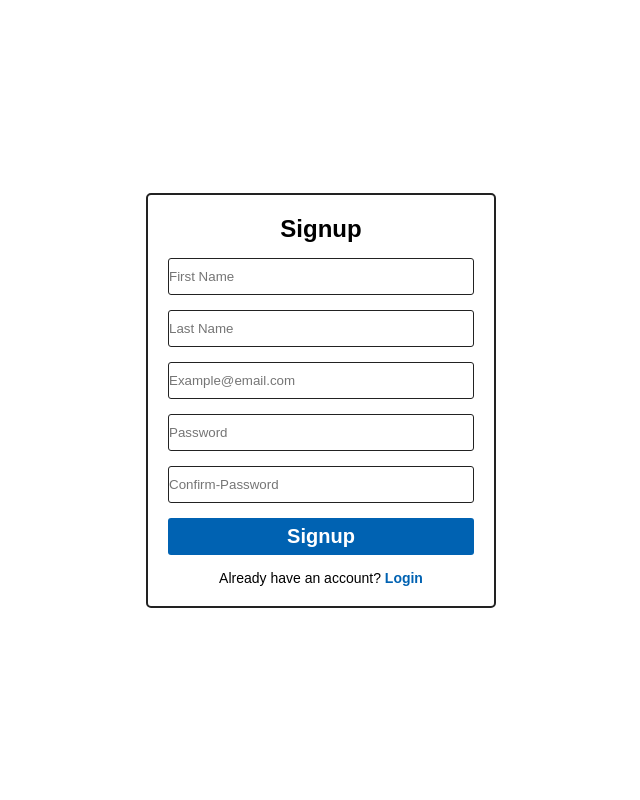
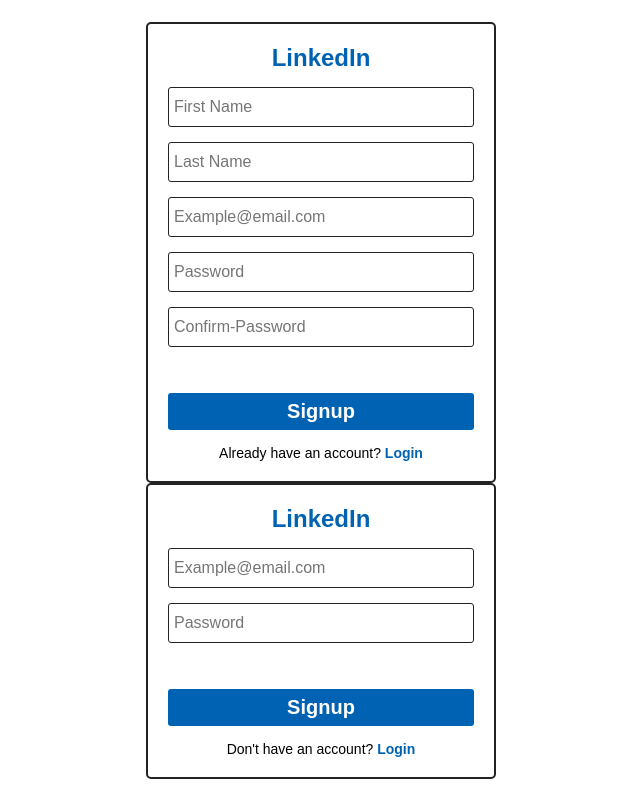
Before and after one commit to AliAbdelAall/LinkedIn-clone, a React (Create React App) app in the folder frontend/: page / in a window 1280 px wide. Shown: the whole page, without its empty margins (319-959 px from the left). Built offline with nearby package versions, Linux system fonts and the light colour scheme; the HTML template or start-up script is replaced by a standard one.

Commit message:
added and styled Login component

```diff
--- a/frontend/src/pages/Authentication/components/login/index.jsx
+++ b/frontend/src/pages/Authentication/components/login/index.jsx
@@ -0,0 +1,18 @@
+import "../../../../styles/common/utilities.css"
+import "../../../../styles/common/colors.css"
+import "../signup/style.css"
+
+const Login = () => {
+  return(
+    <div className="flex column center auth-warapper">
+      <h2 className="col-primary">LinkedIn</h2>
+      <input type="text" placeholder="Example@email.com"/>
+      <input type="password" placeholder="Password"/>
+      <p className="incorrect red invisible">Incorrect Username or Password</p>
+      <button className="bg-primary bold">Signup</button>
+      <p>Don't have an account? <span className="col-primary bold">Login</span></p>
+    </div>
+  )
+}
+
+export default Login
--- a/frontend/src/pages/Authentication/components/signup/index.jsx
+++ b/frontend/src/pages/Authentication/components/signup/index.jsx
@@ -5,13 +5,14 @@
 
 const Signup = () => {
   return(
-    <div className="flex column center signup-warapper">
-      <h2>Signup</h2>
+    <div className="flex column center auth-warapper">
+      <h2 className="col-primary">LinkedIn</h2>
       <input type="text" placeholder="First Name"/>
       <input type="text" placeholder="Last Name"/>
       <input type="text" placeholder="Example@email.com"/>
       <input type="password" placeholder="Password"/>
       <input type="password" placeholder="Confirm-Password"/>
+      <p className="incorrect red invisible">User Already Exists</p>
       <button className="bg-primary bold">Signup</button>
       <p>Already have an account? <span className="col-primary bold">Login</span></p>
     </div>
--- a/frontend/src/pages/Authentication/components/signup/style.css
+++ b/frontend/src/pages/Authentication/components/signup/style.css
@@ -1,4 +1,4 @@
-.signup-warapper{
+.auth-warapper{
   gap: 15px;
   border: 2px solid rgb(34, 34, 34);
   padding: 20px;
@@ -6,16 +6,18 @@
   width: 350px;
 }
 
-.signup-warapper input{
+.auth-warapper input{
   width: 100%;
   padding: 10px 0;
   outline: none;
   border: 1px solid rgb(34, 34, 34);
   border-radius: 3px;
+  padding-left: 5px;
+  font-size: 16px;
 
 }
 
-.signup-warapper button{
+.auth-warapper button{
   width: 100%;
   padding: 7px 0;
   font-size: 20px;
@@ -25,12 +27,16 @@
   border-radius: 3px;
 }
 
-.signup-warapper p{
+.auth-warapper p{
   font-size: 14px;
 }
 
-.signup-warapper button:hover,
-.signup-warapper span:hover{
+.auth-warapper button:hover,
+.auth-warapper span:hover{
   opacity: 80%;
   cursor: pointer;
 }
+
+.incorrect{
+  align-self: flex-start;
+}
--- a/frontend/src/pages/Authentication/index.jsx
+++ b/frontend/src/pages/Authentication/index.jsx
@@ -1,4 +1,5 @@
 import Signup from "./components/signup"
+import Login from "./components/login"
 import "../../styles/common/utilities.css"
 import "./style.css"
 
@@ -7,6 +8,7 @@
     <div className="flex center auth">
       <div>
         <Signup></Signup>
+        <Login></Login>
       </div>
     </div>
   )
--- a/frontend/src/styles/common/colors.css
+++ b/frontend/src/styles/common/colors.css
@@ -5,3 +5,7 @@
 .bg-primary{
   background-color: #0062b2;
 }
+
+.red {
+  color: #ff0000;
+}
--- a/frontend/src/styles/common/utilities.css
+++ b/frontend/src/styles/common/utilities.css
@@ -80,3 +80,7 @@
 .bold{
   font-weight: bold;
 }
+
+.invisible{
+  visibility: hidden;
+}
```
